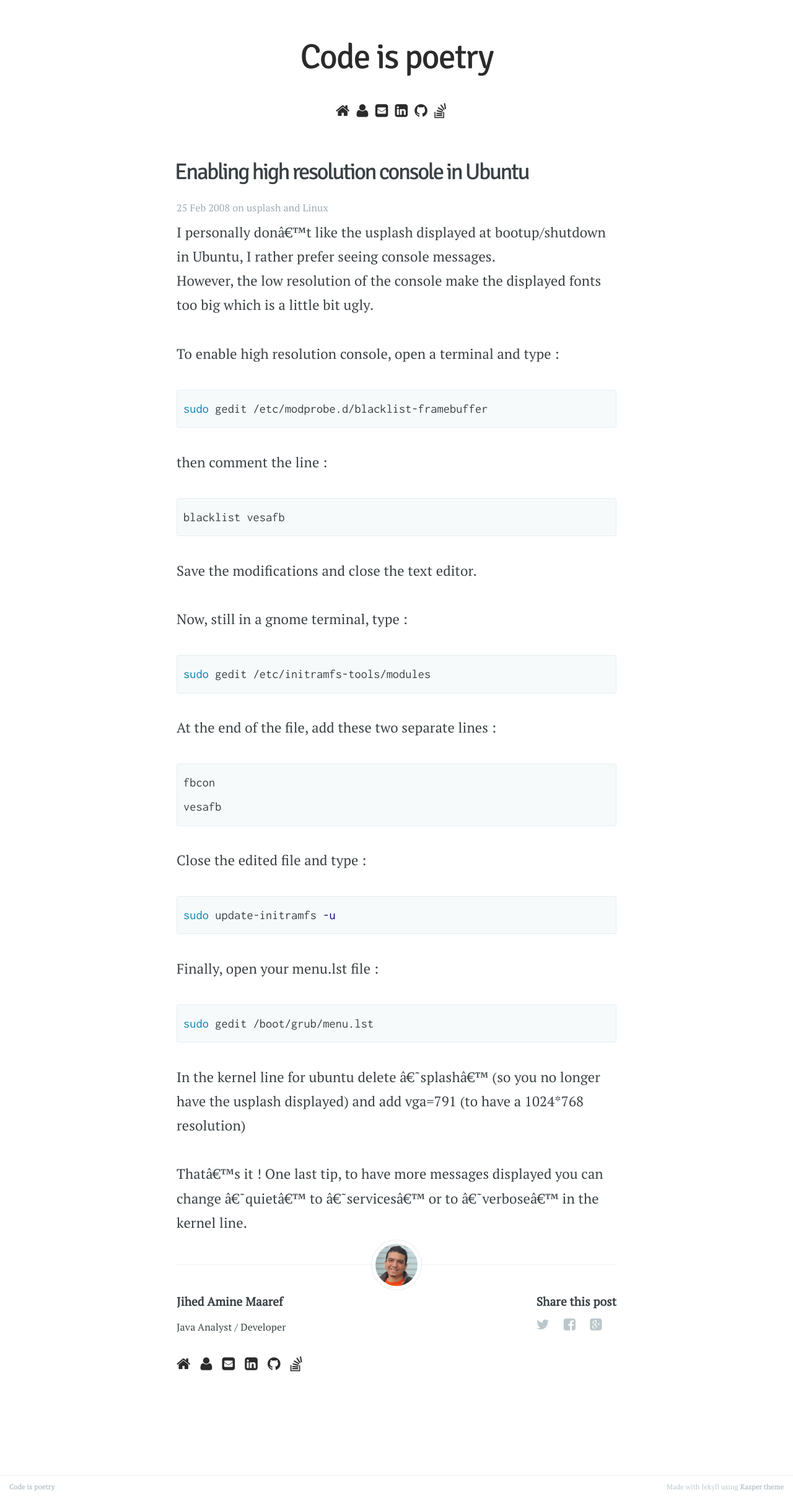
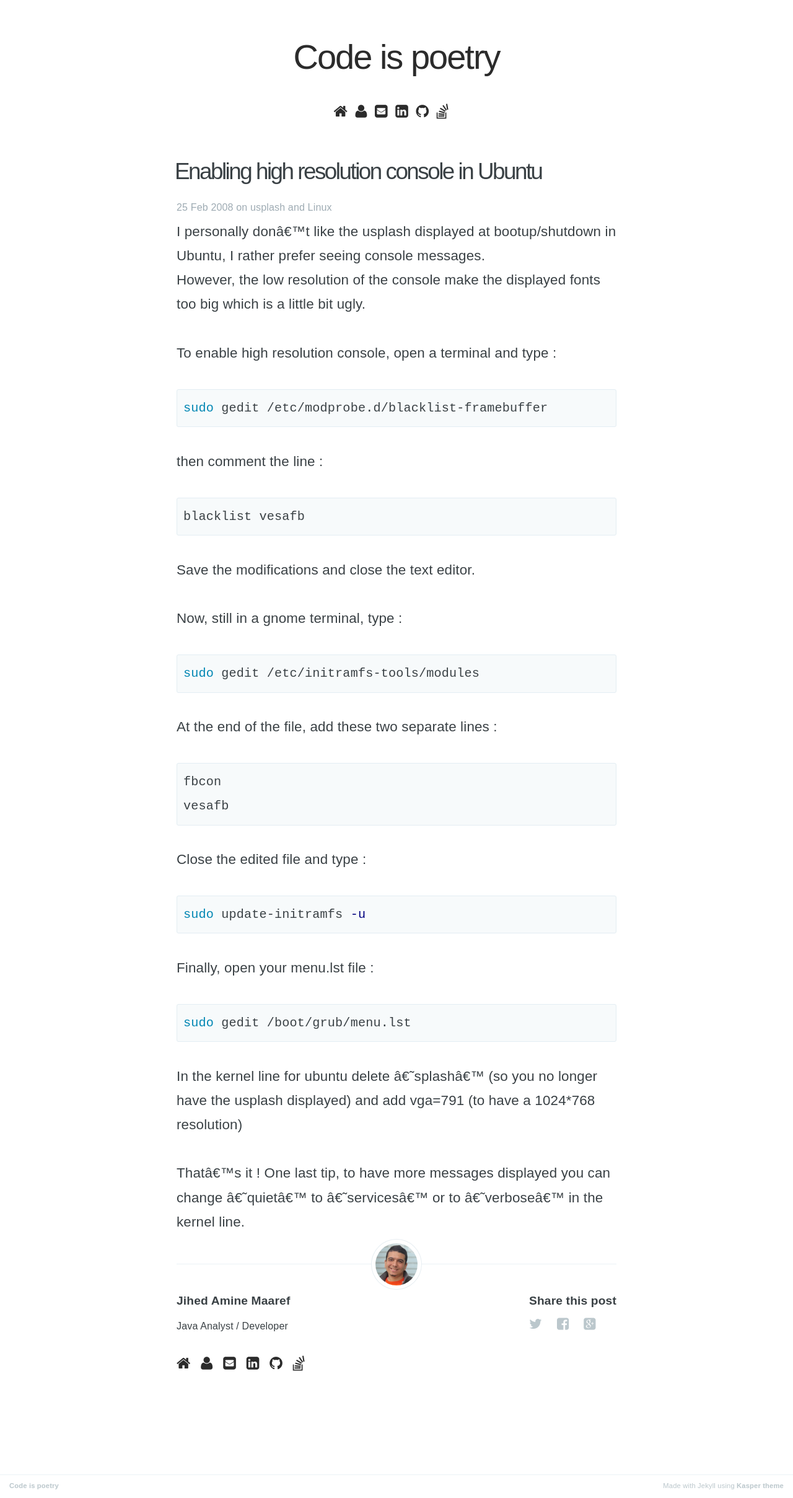
Before and after one commit to jihedamine/jihedamine.github.io, a Jekyll site: the page built from _posts/2008-02-25-enabling-high-resolution-console-in.md, in a window 1280 px wide. Shown: the whole page at 62% size. Built offline with Jekyll 4.4.1, drawn with Linux system fonts in a browser that asks for light colours; some web fonts are replaced; Markdown is read by kramdown in place of the engine named in the settings.

Commit message:
Changed fonts

```diff
--- a/_layouts/default.html
+++ b/_layouts/default.html
@@ -1,7 +1,7 @@
 <!DOCTYPE html>
 <html>
 <head>
-    <link href='https://fonts.googleapis.com/css?family=Signika|PT+Serif|Inconsolata' rel='stylesheet' type='text/css'>
+    <link href='https://fonts.googleapis.com/css?family=Firas+Sans|Firas+Serif|Firas+Mono' rel='stylesheet' type='text/css'>
     <div>
         <div class="page-title">
             <a href="{{ site.baseurl }}" class="page-title">{{ site.name }}</a>
--- a/assets/css/screen.css
+++ b/assets/css/screen.css
@@ -41,7 +41,7 @@ audio:not([controls]) {
 }
 
 html {
-    font-family: 'PT Serif', sans-serif;
+    font-family: 'Firas Serif', sans-serif;
     -ms-text-size-adjust: 100%;
     -webkit-text-size-adjust: 100%;
 }
@@ -92,7 +92,7 @@ mark {
 
 code, kbd, pre,
 samp {
-    font-family: Inconsolata, monospace, sans-serif;
+    font-family: 'Firas Mono', monospace, sans-serif;
     font-size: 1em;
 }
 
@@ -214,7 +214,7 @@ html {
 }
 
 body {
-    font-family: 'PT Serif', sans-serif;
+    font-family: 'Firas Serif', sans-serif;
     letter-spacing: 0.01rem;
     font-size: 1.4rem;
     line-height: 1.75em;
@@ -359,7 +359,7 @@ mark {
 
 code, tt {
     padding: 1px 3px;
-    font-family: Inconsolata, monospace, sans-serif;
+    font-family: 'Firas Mono', monospace, sans-serif;
     font-size: 0.85em;
     white-space: pre-wrap;
     border: #E3EDF3 1px solid;
@@ -374,7 +374,7 @@ pre {
     border: #E3EDF3 1px solid;
     width: 100%;
     padding: 10px;
-    font-family: Inconsolata, monospace, sans-serif;
+    font-family: 'Firas Mono', monospace, sans-serif;
     font-size: 0.9em;
     white-space: pre;
     overflow: auto;
@@ -561,7 +561,7 @@ margin on the iframe, cause it breaks stuff. */
 .page-title {
     font-size: 3.5rem;
     letter-spacing: -2px;
-    font-family: Signika, sans-serif;
+    font-family: 'Firas Sans', sans-serif;
     text-decoration: none;
     text-align: center;
     padding-top: 4.5rem;
@@ -578,7 +578,7 @@ margin on the iframe, cause it breaks stuff. */
 }
 
 .summary-post-title a, .post-title a, h1.post-title {
-    font-family: Signika, sans-serif;
+    font-family: 'Firas Sans', sans-serif;
     letter-spacing: -1px;
     text-decoration: none;
     font-weight: normal;
```
